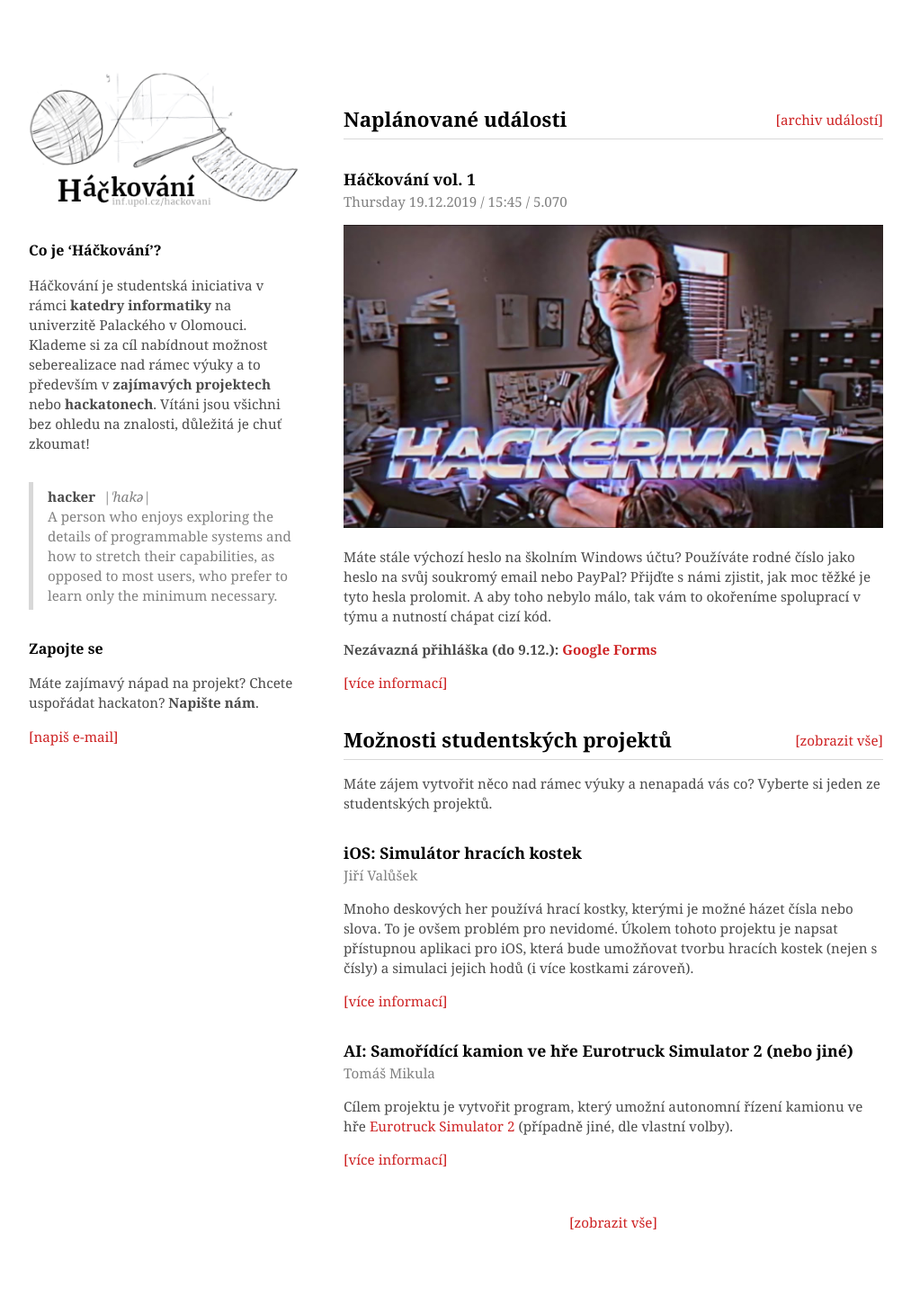
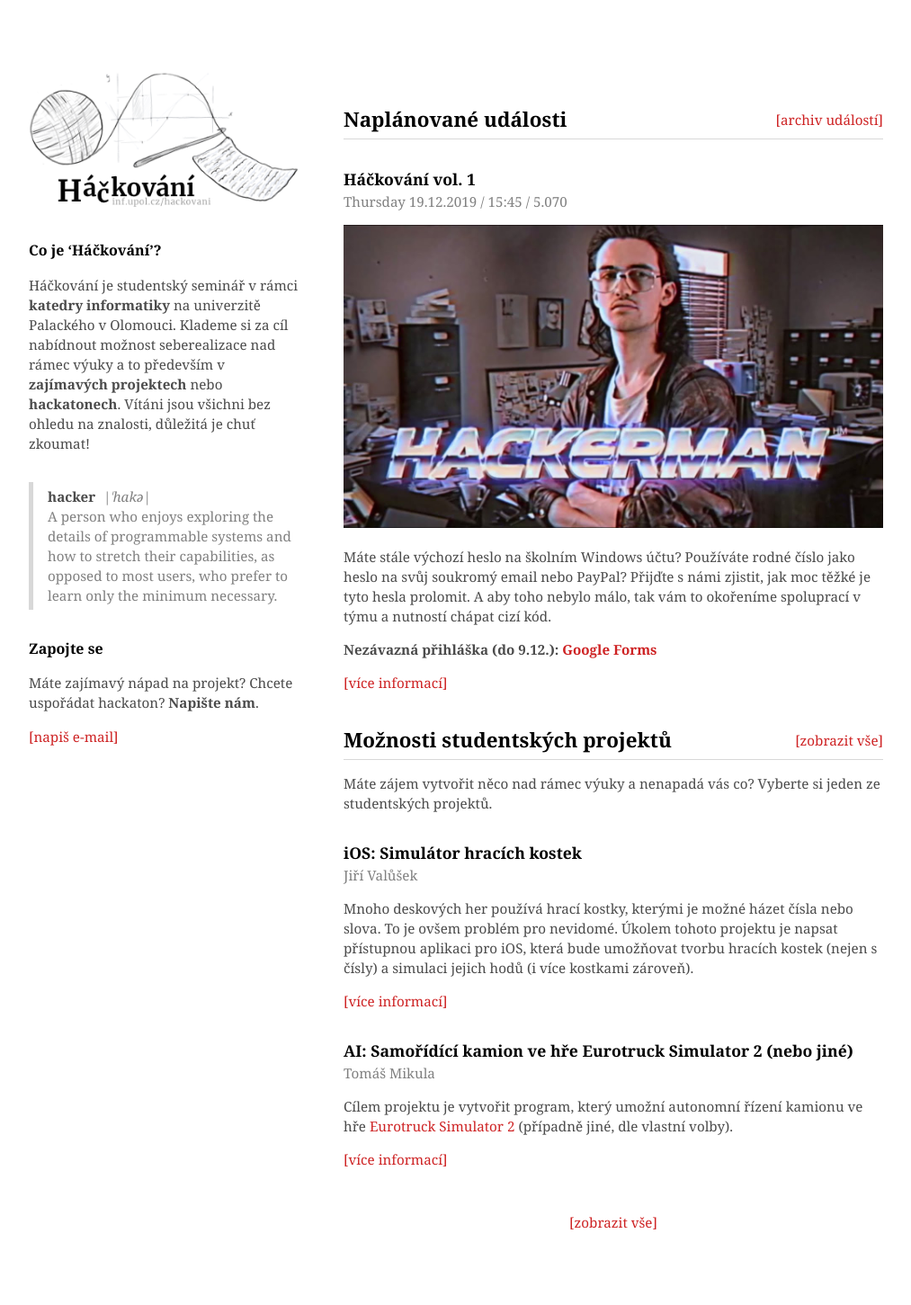
Before and after one commit to hackovani/hackovani.github.io, a Jekyll site: the page built from index.markdown, in a window 1280 px wide. Shown: the whole page at 90% size, without its empty margins (133-1146 px from the left). Built offline with Jekyll 4.4.1, drawn with Linux system fonts in a browser that asks for light colours.

Commit message:
Update description

```diff
--- a/_config.yml
+++ b/_config.yml
@@ -26,7 +26,7 @@ join_us: >-
   Máte zajímavý nápad na projekt? Chcete uspořádat hackaton? **Napište nám**.
 email: hackovani@inf.upol.cz
 description: >-
-  Háčkování je studentská iniciativa v rámci **katedry informatiky** na univerzitě Palackého v Olomouci.
+  Háčkování je studentský seminář v rámci **katedry informatiky** na univerzitě Palackého v Olomouci.
   Klademe si za cíl nabídnout možnost seberealizace nad rámec výuky a to především v **zajímavých projektech** nebo **hackatonech**.
   Vítáni jsou všichni bez ohledu na znalosti, důležitá je chuť zkoumat!
 baseurl: "" # the subpath of your site, e.g. /blog
```
